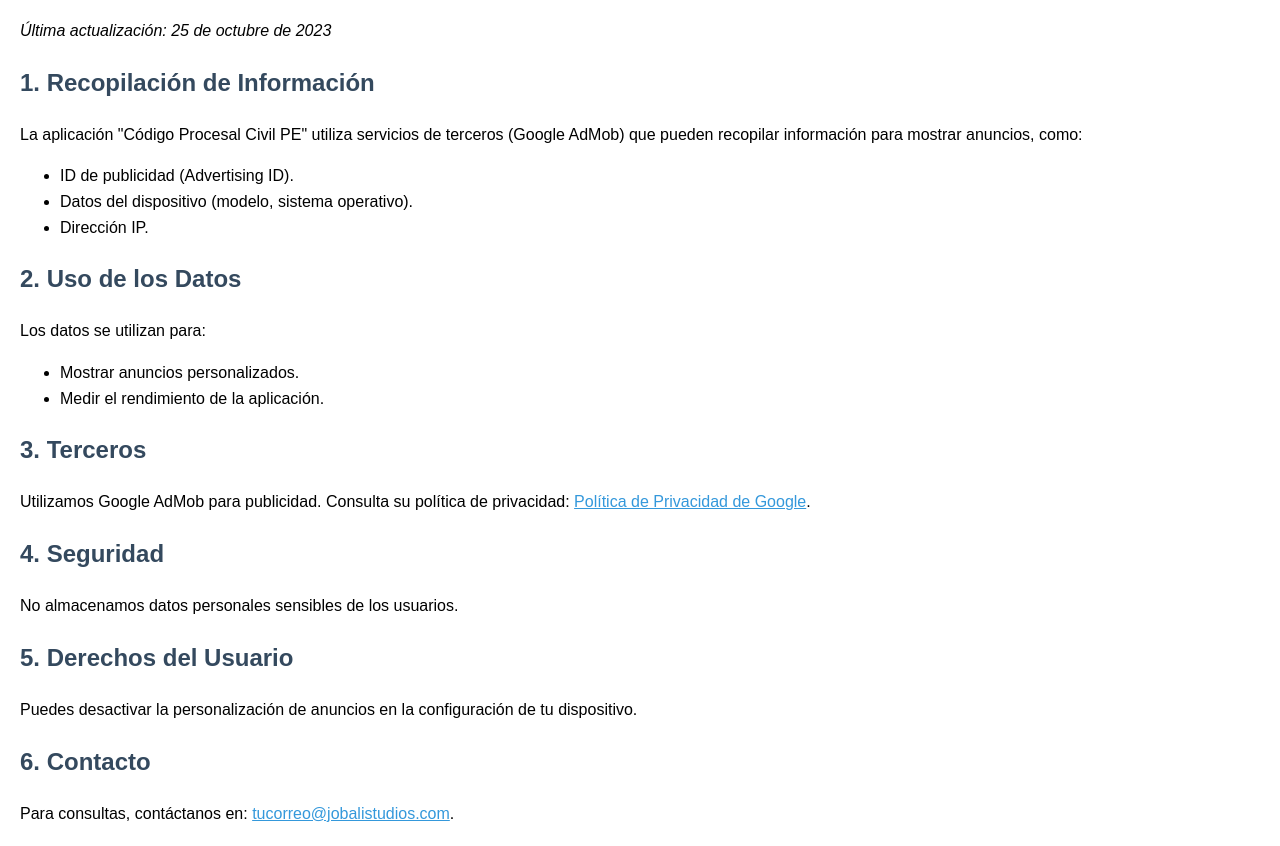
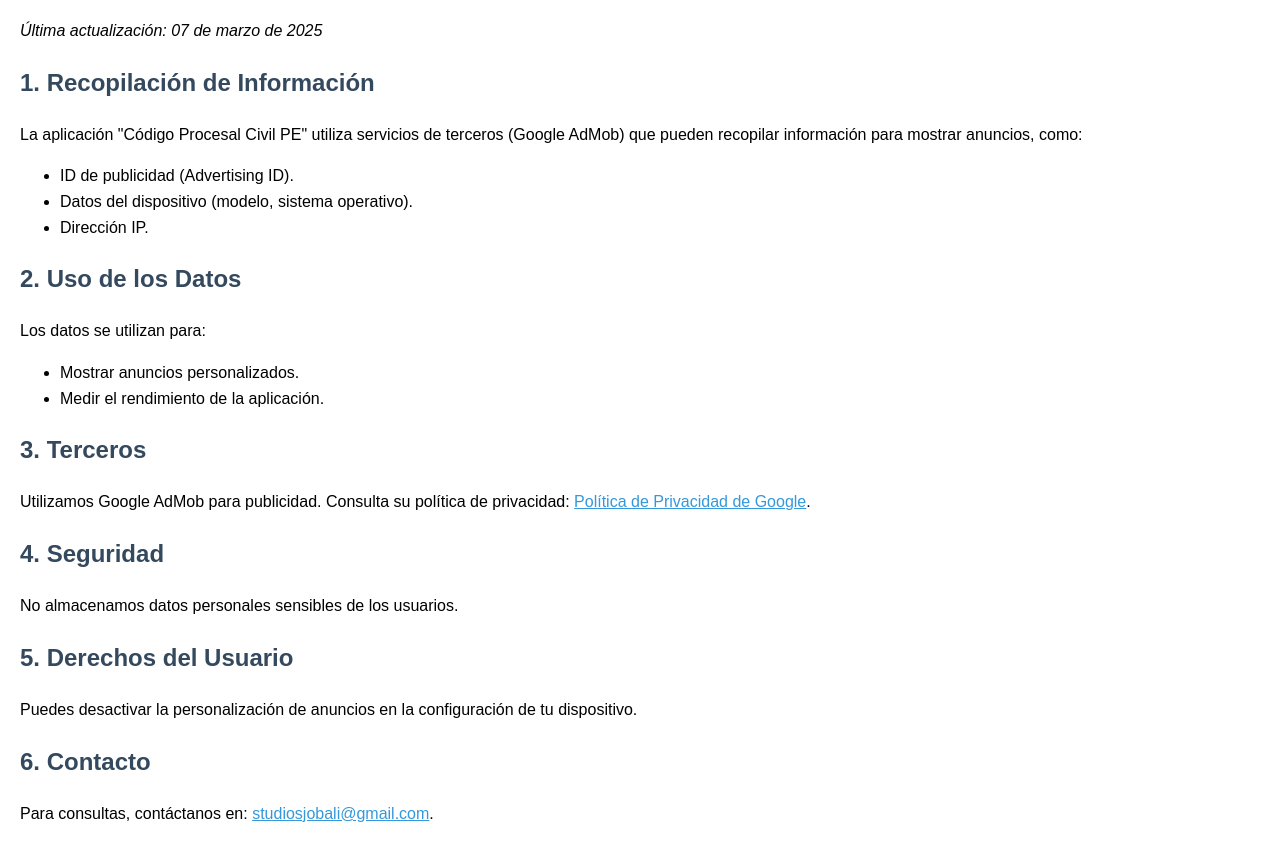
Before and after one commit to JobaliStudios/privacy-policy, a plain HTML site: page index.html in a window 1280 px wide. Shown: the part 76-922 px from the top of the page. Drawn offline with Linux system fonts and the light colour scheme.

Commit message:
Update index.html

```diff
--- a/index.html
+++ b/index.html
@@ -13,7 +13,7 @@
 </head>
 <body>
     <h1>Política de Privacidad</h1>
-    <p><em>Última actualización: 25 de octubre de 2023</em></p>
+    <p><em>Última actualización: 07 de marzo de 2025</em></p>
 
     <h2>1. Recopilación de Información</h2>
     <p>La aplicación "Código Procesal Civil PE" utiliza servicios de terceros (Google AdMob) que pueden recopilar información para mostrar anuncios, como:</p>
@@ -41,6 +41,6 @@
     <p>Puedes desactivar la personalización de anuncios en la configuración de tu dispositivo.</p>
 
     <h2>6. Contacto</h2>
-    <p>Para consultas, contáctanos en: <a href="mailto:tucorreo@jobalistudios.com">tucorreo@jobalistudios.com</a>.</p>
+    <p>Para consultas, contáctanos en: <a href="mailto:tucorreo@jobalistudios.com">studiosjobali@gmail.com</a>.</p>
 </body>
 </html>
```
